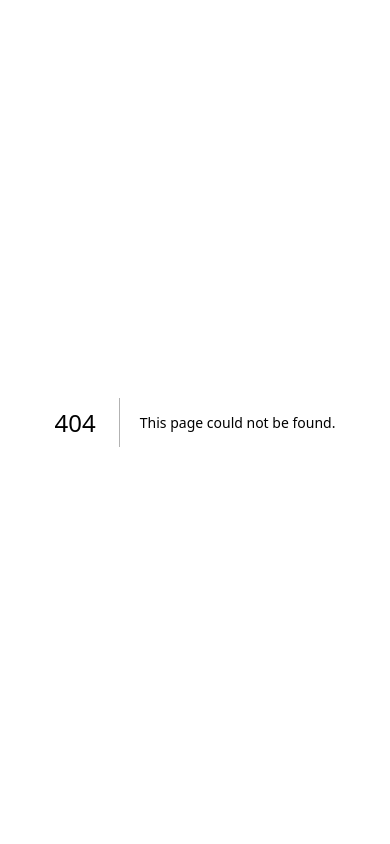
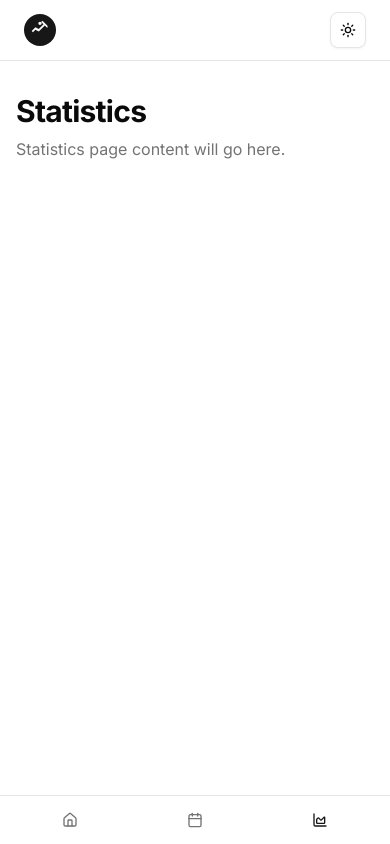
Before and after one commit to ugbeadie/MoneyTrail, a Next.js app: page /statistics in a window 390 px wide. Before the commit this address had no page. Built offline with nearby package versions, Linux system fonts and the light colour scheme.

Commit message:
work on navbar. mobile and desktop

```diff
--- /dev/null
+++ b/src/app/calendar/page.tsx
@@ -0,0 +1,12 @@
+export default function CalendarPage() {
+  return (
+    <div className="container mx-auto px-4 py-8 pb-20 md:pb-8">
+      <div className="mb-8">
+        <h1 className="text-3xl font-bold tracking-tight">Calendar</h1>
+        <p className="text-muted-foreground mt-2">
+          Calendar page content will go here.
+        </p>
+      </div>
+    </div>
+  );
+}
--- a/src/app/layout.tsx
+++ b/src/app/layout.tsx
@@ -3,12 +3,13 @@ import type { Metadata } from "next";
 import { Inter } from "next/font/google";
 import "./globals.css";
 import { ThemeProvider } from "@/components/ui/theme-provider";
+import { Header } from "@/components/header";
 
 const inter = Inter({ subsets: ["latin"] });
 
 export const metadata: Metadata = {
-  title: "MoneyTrail",
-  description: "Know where your money goes",
+  title: "Dashboard App",
+  description: "A modern dashboard with navigation and theme toggle",
 };
 
 export default function RootLayout({
@@ -25,7 +26,8 @@ export default function RootLayout({
           enableSystem
           disableTransitionOnChange
         >
-          {children}
+          <Header />
+          <main>{children}</main>
         </ThemeProvider>
       </body>
     </html>
--- a/src/app/page.tsx
+++ b/src/app/page.tsx
@@ -3,7 +3,6 @@ import { Header } from "@/components/header";
 export default function Home() {
   return (
     <div className="min-h-screen bg-background">
-      <Header />
       <main className="container mx-auto px-6 py-8 pb-20 md:pb-8">
         <div className="text-center">
           <h1 className="text-3xl font-bold text-foreground mb-4">
--- /dev/null
+++ b/src/app/statistics/page.tsx
@@ -0,0 +1,12 @@
+export default function StatisticsPage() {
+  return (
+    <div className="container mx-auto px-4 py-8 pb-20 md:pb-8">
+      <div className="mb-8">
+        <h1 className="text-3xl font-bold tracking-tight">Statistics</h1>
+        <p className="text-muted-foreground mt-2">
+          Statistics page content will go here.
+        </p>
+      </div>
+    </div>
+  );
+}
--- a/src/components/header.tsx
+++ b/src/components/header.tsx
@@ -1,31 +1,38 @@
 "use client";
+import { useState, useEffect } from "react";
+import { usePathname } from "next/navigation";
+import { Home, Calendar, AreaChartIcon as ChartArea } from "lucide-react";
+import { Button } from "@/components/ui/button";
+import { ThemeToggle } from "./ui/theme-toggle";
+import { cn } from "@/lib/utils";
+import Link from "next/link";
 
-import { useState } from "react";
-import { Home, TrendingUp, DollarSign } from "lucide-react";
-import { Button } from "@/components/ui/button";
-import { ThemeToggle } from "@/components/ui/theme-toggle";
-import { cn } from "@/lib/utils";
-
-const navigationItems = [
+const navItems = [
   {
-    id: "home",
+    href: "/",
     label: "Home",
     icon: Home,
   },
   {
-    id: "cashflow",
-    label: "Cashflow",
-    icon: TrendingUp,
+    href: "/calendar",
+    label: "Calendar",
+    icon: Calendar,
   },
   {
-    id: "networth",
-    label: "Net Worth",
-    icon: DollarSign,
+    href: "/statistics",
+    label: "Statistics",
+    icon: ChartArea,
   },
 ];
 
 export function Header() {
-  const [activeTab, setActiveTab] = useState("home");
+  const pathname = usePathname();
+  const [activeTab, setActiveTab] = useState("/");
+
+  // Sync activeTab with pathname
+  useEffect(() => {
+    setActiveTab(pathname);
+  }, [pathname]);
 
   return (
     <>
@@ -43,19 +50,16 @@ export function Header() {
             </svg>
           </div>
         </div>
-
         {/* Navigation Items */}
         <div className="flex items-center space-x-1">
-          {navigationItems.map((item) => {
+          {navItems.map((item) => {
             const Icon = item.icon;
-            const isActive = activeTab === item.id;
-
+            const isActive = pathname === item.href;
             return (
+              <Link key={item.label} href={item.href}>
                 <Button
-                key={item.id}
                   variant="ghost"
                   size="sm"
-                onClick={() => setActiveTab(item.id)}
                   className={cn(
                     "flex items-center gap-2 px-3 py-2 text-sm font-medium transition-colors",
                     isActive
@@ -66,16 +70,15 @@ export function Header() {
                   <Icon className="w-4 h-4" />
                   {item.label}
                 </Button>
+              </Link>
             );
           })}
         </div>
-
         {/* Theme Toggle */}
         <div className="flex items-center">
           <ThemeToggle />
         </div>
       </nav>
-
       {/* Mobile Top Bar - Logo and Theme Toggle */}
       <nav className="md:hidden flex items-center justify-between px-6 py-3 border-b bg-background">
         {/* Logo */}
@@ -90,26 +93,22 @@ export function Header() {
             </svg>
           </div>
         </div>
-
         {/* Theme Toggle */}
         <div className="flex items-center">
           <ThemeToggle />
         </div>
       </nav>
-
       {/* Mobile Bottom Navigation */}
       <nav className="md:hidden fixed bottom-0 left-0 right-0 bg-background border-t z-50">
         <div className="flex items-center justify-around px-2 py-2">
-          {navigationItems.map((item) => {
+          {navItems.map((item) => {
             const Icon = item.icon;
-            const isActive = activeTab === item.id;
-
+            const isActive = pathname === item.href;
             return (
+              <Link key={item.href} href={item.href}>
                 <Button
-                key={item.id}
                   variant="ghost"
                   size="sm"
-                onClick={() => setActiveTab(item.id)}
                   className={cn(
                     "flex flex-col items-center gap-1 px-3 py-2 h-auto min-w-0 transition-colors",
                     isActive
@@ -122,6 +121,7 @@ export function Header() {
                     {item.label}
                   </span>
                 </Button>
+              </Link>
             );
           })}
         </div>
```
Lines whose indentation alone changed are shown as unchanged.
